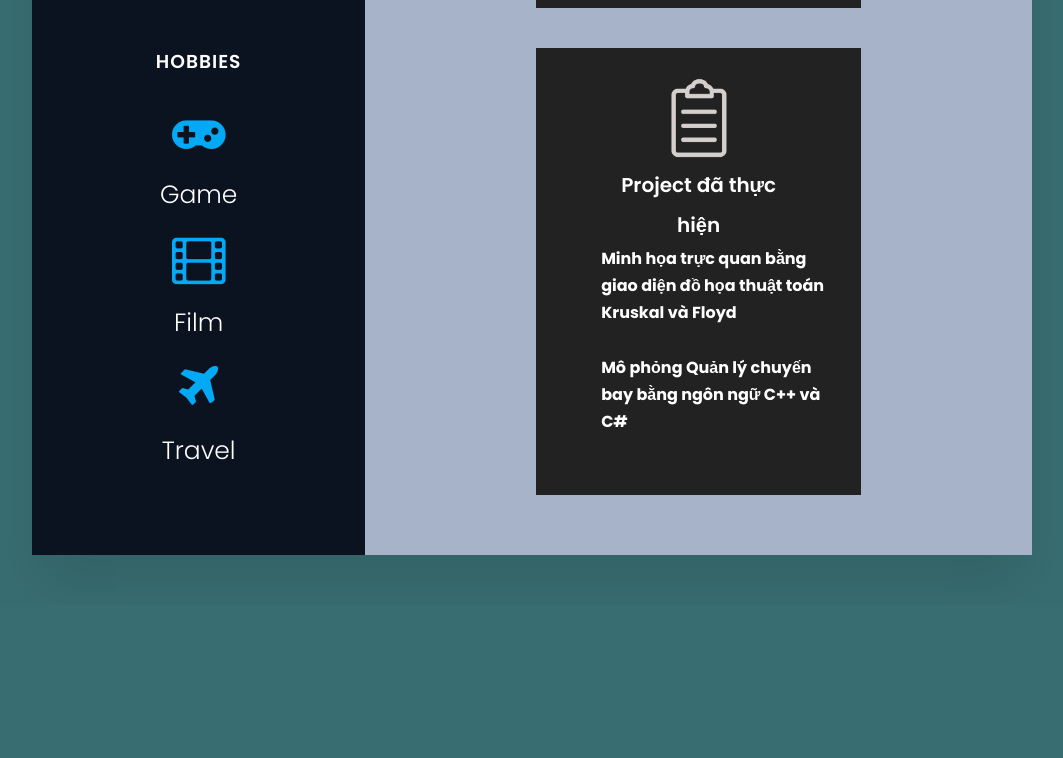
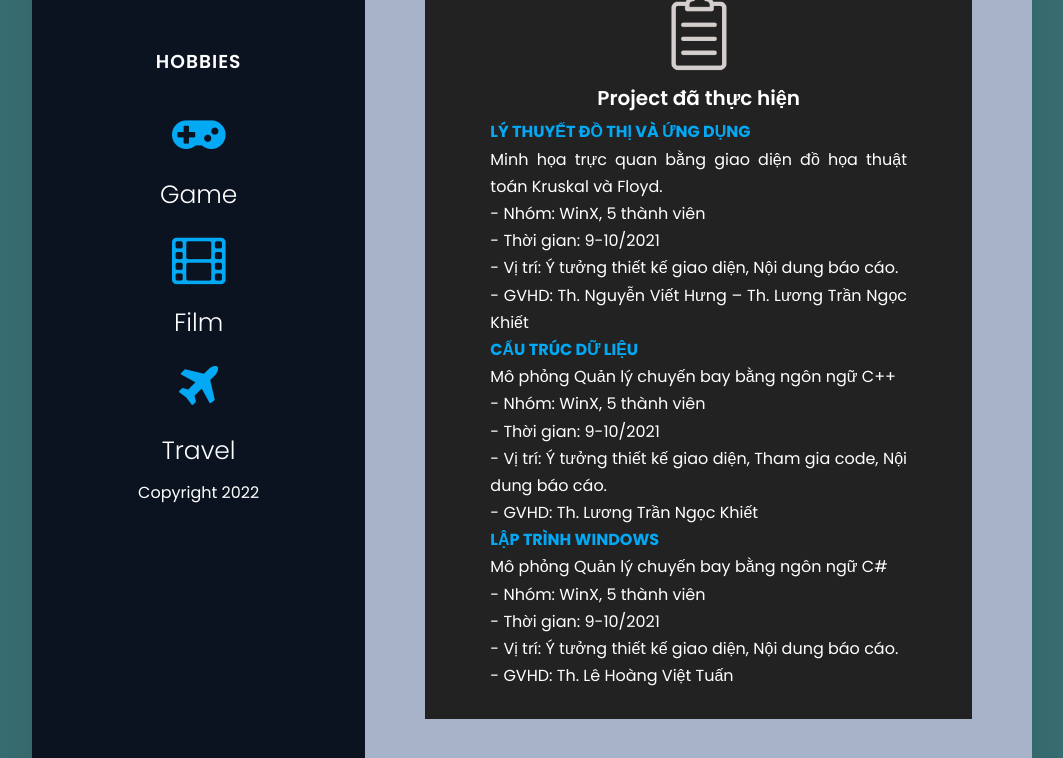
Before and after one commit to AnhKhoa267/CV, a plain HTML site: page index.html in a window 1280 px wide. Shown: the part 929-1687 px from the top of the page, without its empty margins (108-1171 px from the left). Before the commit the page ends 1534 px from the top, so only its background shows below. Drawn offline with Linux system fonts and the light colour scheme.

Commit message:
Add files via upload

```diff
--- a/index.html
+++ b/index.html
@@ -92,6 +92,7 @@
                 </ul>
             </div>
 
+            <p style="background-color: #0B1320; color: #fff; text-align: center;">Copyright 2022</p>
         </div>
 
         <div class="right-slide">
@@ -119,13 +120,27 @@
                 <div class="aboutBX">
                     <img src="img/list.png">
                     <h2>Project đã thực hiện</h2>
-                    <p>Minh họa trực quan bằng giao diện đồ họa thuật toán Kruskal và Floyd<br><br>
-                    Mô phỏng Quản lý chuyến bay bằng ngôn ngữ C++ và C# </p>
+                    <p><span style="color: #03a9f4; font-weight: bolder;">LÝ THUYẾT ĐỒ THỊ VÀ ỨNG DỤNG</span><br>
+                        Minh họa trực quan bằng giao diện đồ họa thuật toán Kruskal và Floyd.<br>
+                        - Nhóm: WinX, 5 thành viên<br>
+                        - Thời gian: 9-10/2021<br>
+                        - Vị trí: Ý tưởng thiết kế giao diện, Nội dung báo cáo.<br>
+                        - GVHD: Th. Nguyễn Viết Hưng – Th. Lương Trần Ngọc Khiết<br>
+                        <span style="color: #03a9f4; font-weight: bolder;">CẤU TRÚC DỮ LIỆU</span><br>
+                        Mô phỏng Quản lý chuyến bay bằng ngôn ngữ C++<br>
+                        - Nhóm: WinX, 5 thành viên<br>
+                        - Thời gian: 9-10/2021<br>
+                        - Vị trí: Ý tưởng thiết kế giao diện, Tham gia code, Nội dung báo cáo.<br>
+                        - GVHD: Th. Lương Trần Ngọc Khiết<br>
+                        <span style="color: #03a9f4; font-weight: bolder;">LẬP TRÌNH WINDOWS</span><br>
+                        Mô phỏng Quản lý chuyến bay bằng ngôn ngữ C#<br>
+                        - Nhóm: WinX, 5 thành viên<br>
+                        - Thời gian: 9-10/2021<br>
+                        - Vị trí: Ý tưởng thiết kế giao diện, Nội dung báo cáo.<br>
+                        - GVHD: Th. Lê Hoàng Việt Tuấn</p>
                 </div>
             </div>
-
         </div>
-
     </div>
 </body>
 </html>
--- a/style.css
+++ b/style.css
@@ -251,17 +251,16 @@ body {
     padding: 30px 65px;
     background: #222;
     color: #fff;
-    max-width: 325px;
     margin: 20px;
     text-align: center;
     transition: 0.5s;
 }
 
-.about .aboutBX:hover {
+/* .about .aboutBX:hover {
     background: #ac3737;
     color: #081921;
     transform: scale(1.1);
-}
+} */
 
 .about .aboutBX img {
     max-width: 80px;
@@ -281,9 +280,8 @@ body {
 }
 
 .about .aboutBX p {
-    text-align: left;
-    font-weight: bolder;
-    width: 240px;
-    height: 220px;
+    text-align: justify;
+    width: auto;
+    height: auto;
     line-height: 1.7;
 }
```
